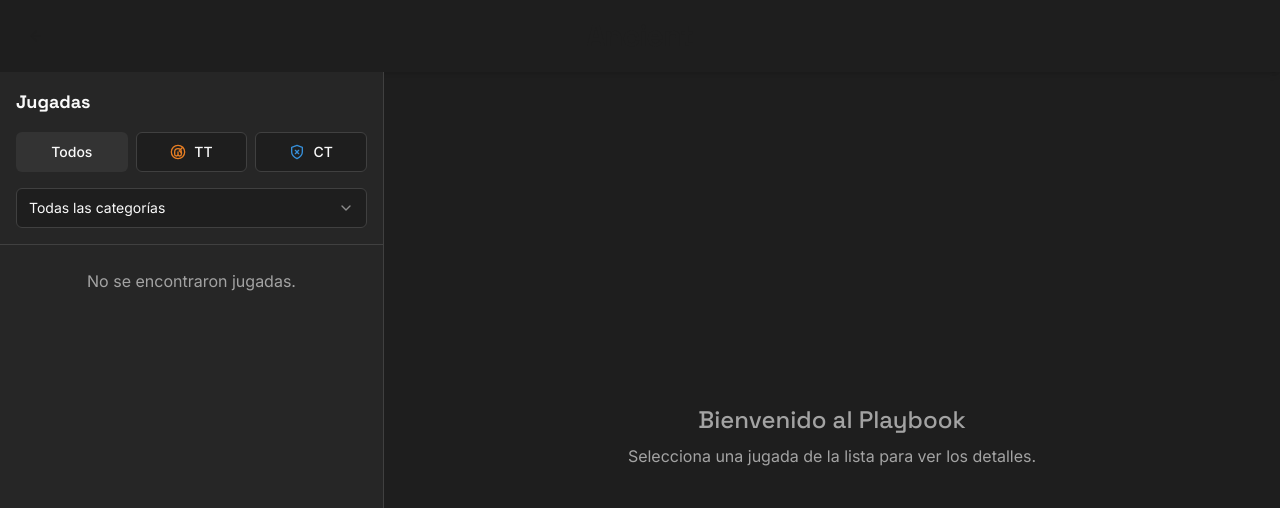
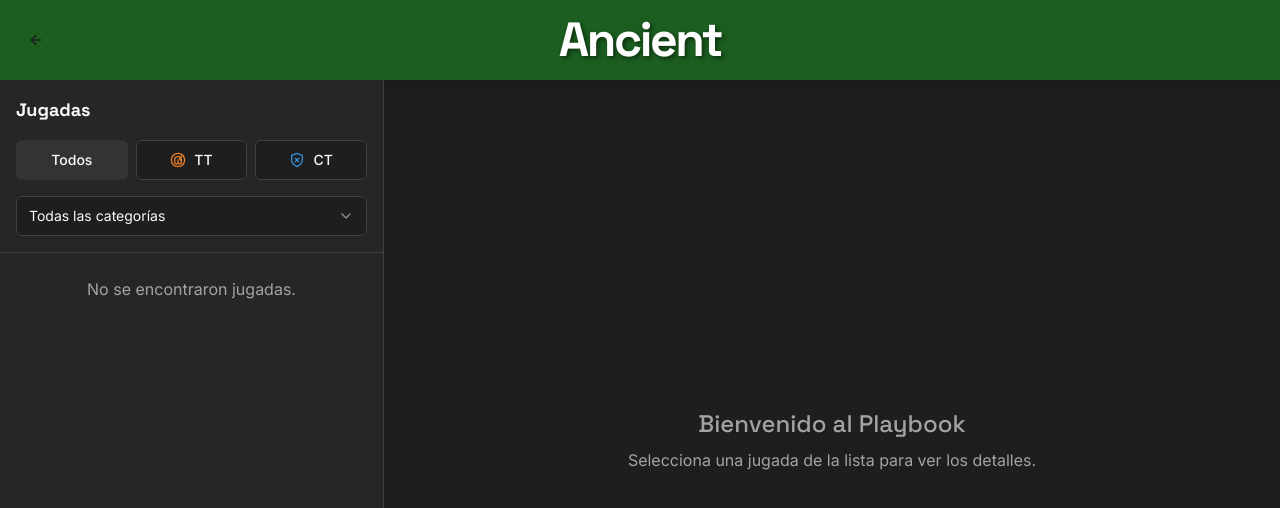
Before and after one commit to Agustinpujol12/playbook, a Next.js app: page /ancient in a window 1280 px wide. Shown: the top 508 px of the page. Built offline with nearby package versions, Linux system fonts and the light colour scheme.

Commit message:
Feat: Mejorar cabecera de la página de mapas

```diff
--- a/src/app/[mapId]/page-client.tsx
+++ b/src/app/[mapId]/page-client.tsx
@@ -1,32 +1,28 @@
 'use client';
 
 import { useState, useMemo } from 'react';
+import Link from 'next/link';
 import { notFound } from 'next/navigation';
-import Link from 'next/link';
-import { strategies as allStrategies, maps } from '@/app/lib/data';
+import { maps, strategies as allStrategies } from '@/app/lib/data';
 import type { Strategy, Side, MapId } from '@/app/lib/types';
 import StrategyList from '@/app/components/strategy-list';
 import StrategyDetail from '@/app/components/strategy-detail';
 import { ArrowLeft } from 'lucide-react';
 import { Button } from '@/components/ui/button';
 
-export default function MapPageClient({ mapId }: { mapId: string }) {
+export default function MapPageClient({ mapId }: { mapId: MapId }) {
   const [selectedStrategy, setSelectedStrategy] = useState<Strategy | null>(null);
   const [sideFilter, setSideFilter] = useState<Side | 'all'>('all');
   const [categoryFilter, setCategoryFilter] = useState<string>('all');
-
   const map = useMemo(() => maps.find((m) => m.id === mapId), [mapId]);
-
   const mapStrategies = useMemo(() => {
     return allStrategies.filter((s) => s.mapId === mapId);
   }, [mapId]);
-
   const filteredStrategies = useMemo(() => {
     return mapStrategies
       .filter((s) => sideFilter === 'all' || s.side === sideFilter)
       .filter((s) => categoryFilter === 'all' || s.category === categoryFilter);
   }, [mapStrategies, sideFilter, categoryFilter]);
-
   const categories = useMemo(() => {
     const allCats = mapStrategies.map((s) => s.category);
     return ['all', ...Array.from(new Set(allCats))];
@@ -41,23 +37,33 @@ export default function MapPageClient({ mapId }: { mapId: string }) {
   };
 
   const mapColorClass = `bg-map-${map.id}`;
-  const mapBorderColorClass = `border-map-${map.id}`;
 
   return (
     <div className="flex flex-col h-screen bg-background">
+      {/* --- SECCIÓN MODIFICADA --- */}
       <header
-        className={`flex items-center justify-between p-4 shadow-md text-primary-foreground ${mapColorClass}`}
+        className="flex items-center justify-between p-4 shadow-lg text-primary-foreground"
+        style={{ backgroundColor: map.colorHex }} // Usamos el color del mapa como fondo
       >
-        <Button asChild variant="ghost" size="icon" className="hover:bg-black/20">
+        {/* Botón para Volver a la Página Principal */}
+        <Button asChild variant="ghost" size="icon" className="hover:bg-black/20 rounded-full">
           <Link href="/" aria-label="Volver a la selección de mapa">
             <ArrowLeft className="h-6 w-6" />
           </Link>
         </Button>
-        <h1 className="font-headline text-2xl md:text-3xl font-bold tracking-tight">
+
+        {/* Título Grande y Centrado */}
+        <h1
+          className="font-headline text-3xl md:text-5xl font-extrabold tracking-tighter text-white"
+          style={{ textShadow: '2px 2px 4px rgba(0,0,0,0.5)' }} // Sombra para que resalte
+        >
           {map.name}
         </h1>
+
+        {/* Espaciador para mantener el título centrado */}
         <div className="w-10"></div>
       </header>
+      {/* --- FIN DE LA SECCIÓN MODIFICADA --- */}
 
       <div className="flex flex-1 overflow-hidden">
         <aside className="w-full md:w-4/12 lg:w-[30%] border-r border-border flex flex-col">
@@ -72,7 +78,6 @@ export default function MapPageClient({ mapId }: { mapId: string }) {
             categories={categories}
           />
         </aside>
-
         <main className="w-full md:w-8/12 lg:w-[70%] overflow-y-auto">
           <StrategyDetail strategy={selectedStrategy} />
         </main>
```
